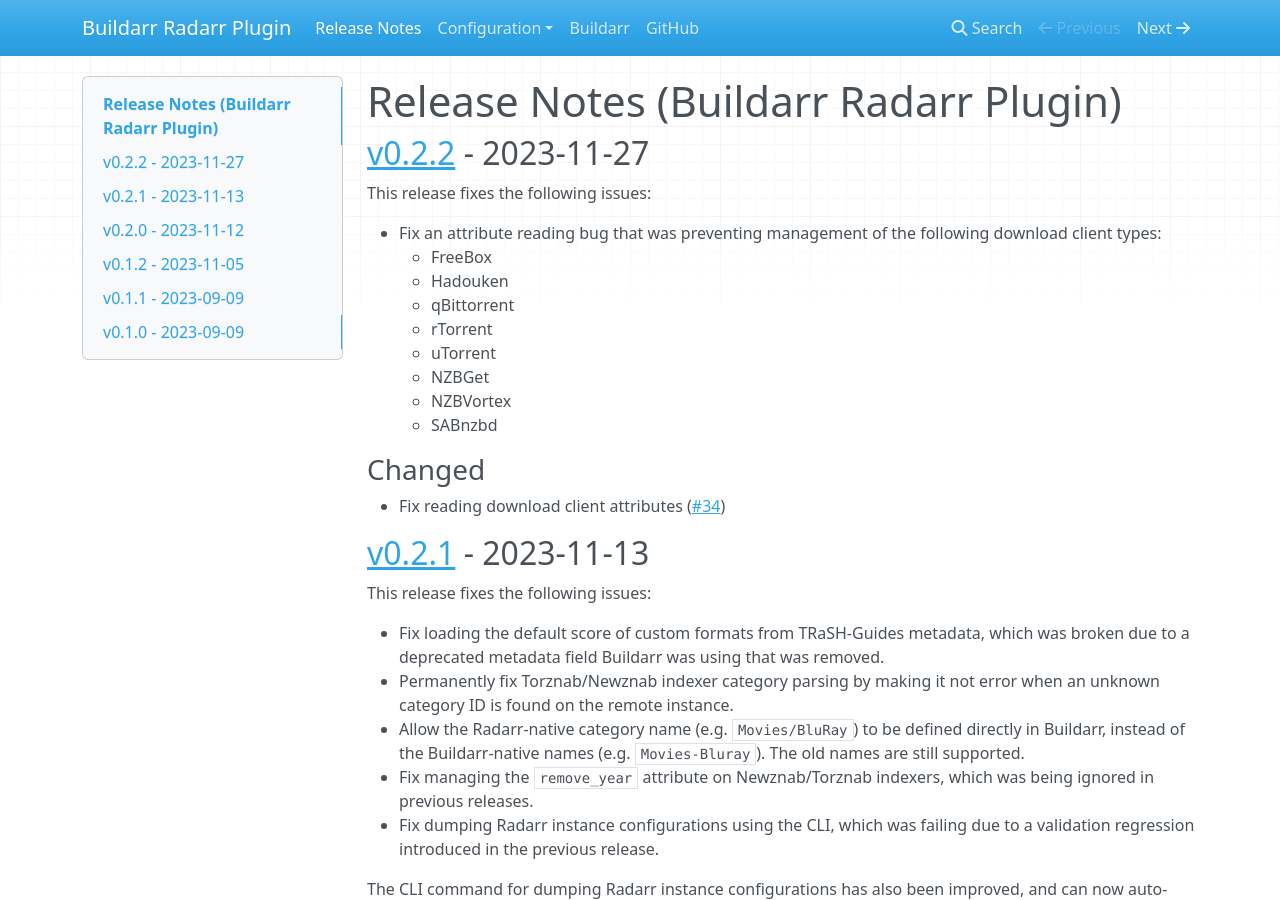
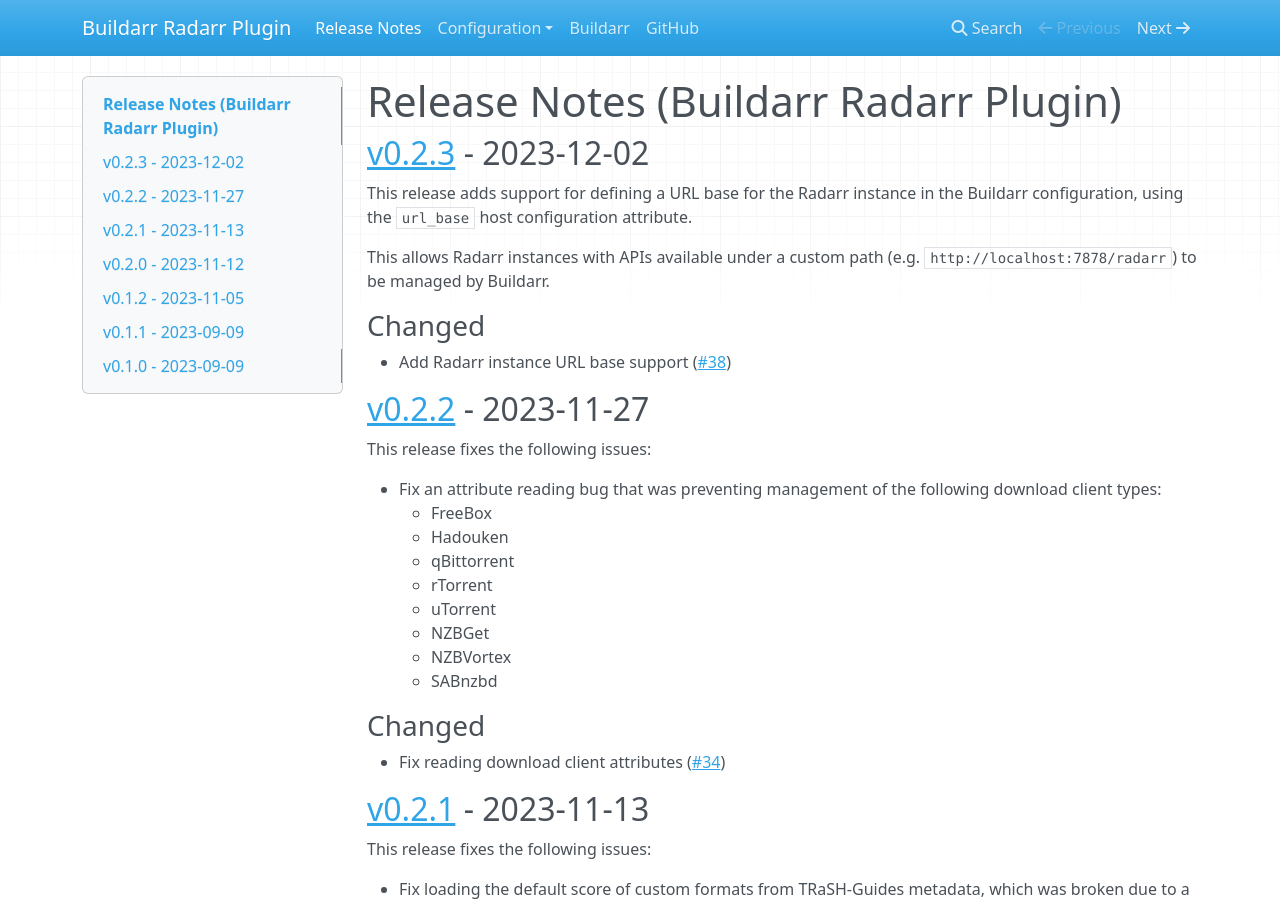
Before and after one commit to rebuildarr/buildarr-radarr, an MkDocs documentation site: the page built from docs/release-notes.md, in a window 1280 px wide and 900 px high. Built offline with MkDocs 1.6.1, drawn with Linux system fonts in a browser that asks for light colours; nearby versions of some CDN libraries.

Commit message:
Tag v0.2.3 (#40)
* Bump version
* Add release notes

```diff
--- a/docs/release-notes.md
+++ b/docs/release-notes.md
@@ -1,4 +1,15 @@
 # Release Notes (Buildarr Radarr Plugin)
+
+## [v0.2.3](https://github.com/buildarr/buildarr-radarr/releases/tag/v0.2.3) - 2023-12-02
+
+This release adds support for defining a URL base for the Radarr instance in the Buildarr configuration, using the `url_base` host configuration attribute.
+
+This allows Radarr instances with APIs available under a custom path (e.g. `http://localhost:7878/radarr`) to be managed by Buildarr.
+
+### Changed
+
+* Add Radarr instance URL base support ([#38](https://github.com/buildarr/buildarr-radarr/pull/38))
+
 
 ## [v0.2.2](https://github.com/buildarr/buildarr-radarr/releases/tag/v0.2.2) - 2023-11-27
 
--- a/pyproject.toml
+++ b/pyproject.toml
@@ -7,7 +7,7 @@
 
 [tool.poetry]
 name = "buildarr-radarr"
-version = "0.2.2"
+version = "0.2.3"
 description = "Radarr movie PVR plugin for Buildarr "
 authors = ["Callum Dickinson <callum.dickinson.nz@gmail.com>"]
 license = "GPL-3.0-or-later"
```
